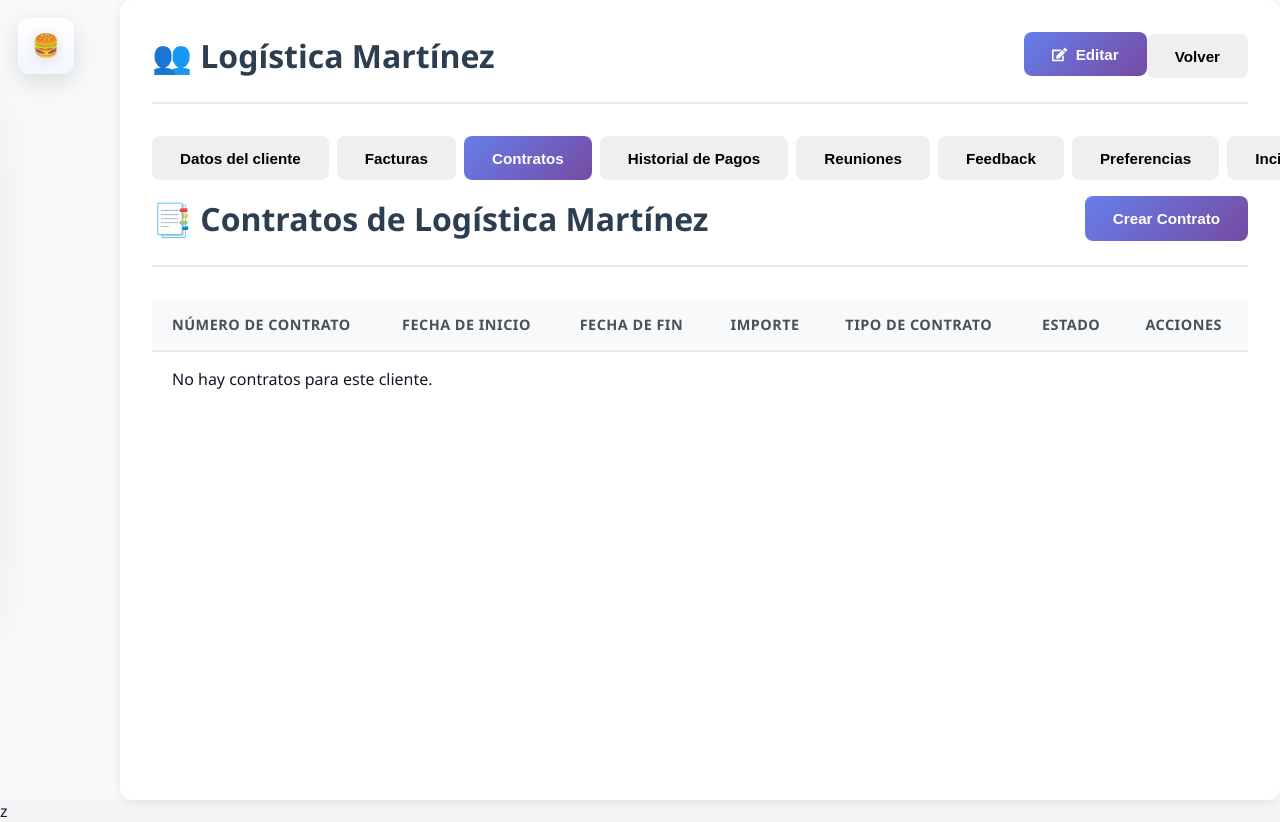
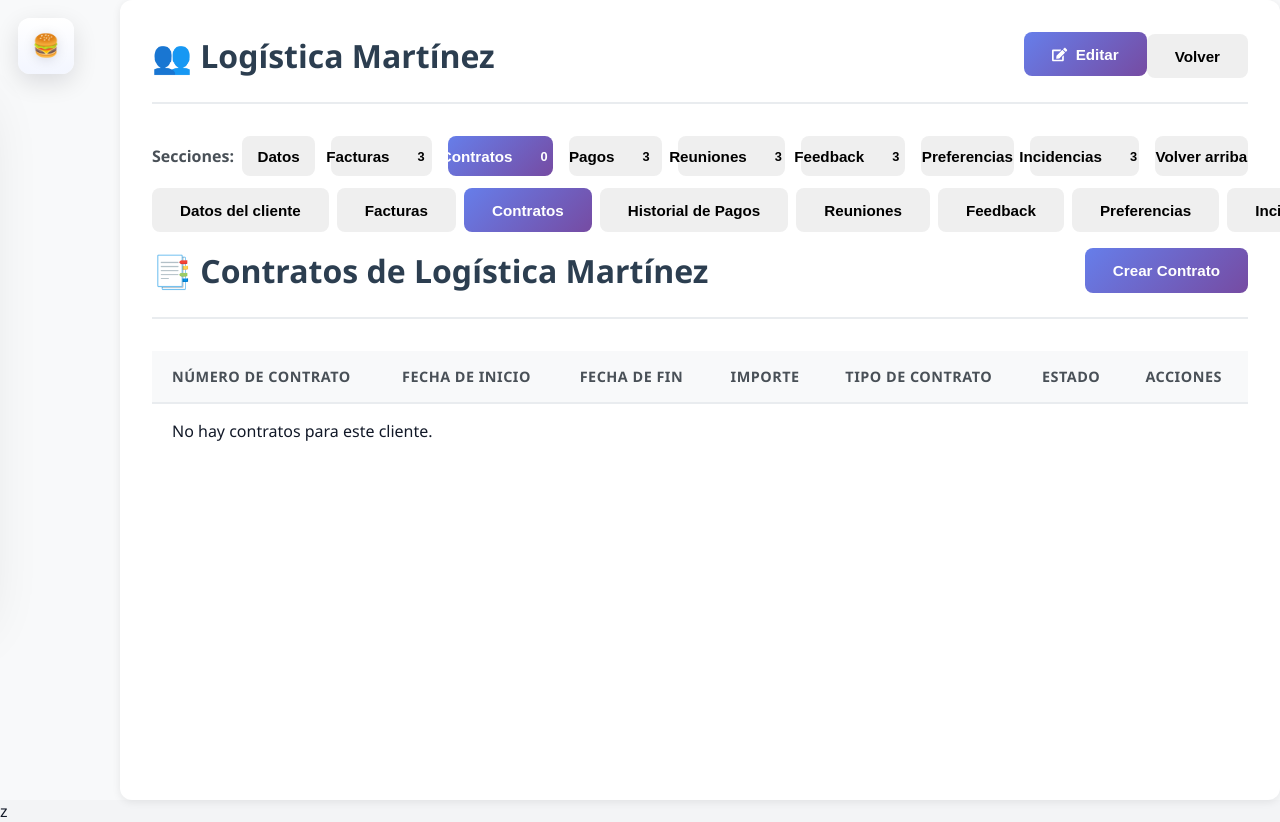
Before and after one commit to afdl59/SistemasWeb, a React (Vite) app in the folder frontend/: page /Clientes in a window 1280 px wide. Both pictures are taken after a click on the button 1106 px from the left and 289 px from the top of the page. Built offline with nearby package versions, Linux system fonts and the light colour scheme.

Commit message:
subo de neuvo cliente porque se ha borrado

```diff
--- a/frontend/src/views/ClientesDetalle.jsx
+++ b/frontend/src/views/ClientesDetalle.jsx
@@ -312,6 +312,20 @@ export default function ClientesDetalle() {
             <button className="btn btn-primary" onClick={() => setEditing(true)}><FaEdit /> Editar</button>
             <button className="btn" onClick={() => navigate('/Clientes')}>Volver</button>
           </div>
+        </div>
+
+        {/* Resumen de secciones (navegación rápida) */}
+        <div style={{ display: 'flex', gap: 8, alignItems: 'center', margin: '12px 0' }}>
+          <strong style={{ color: '#495057' }}>Secciones:</strong>
+          <button className={`btn btn-sm ${activeTab === 'datos' ? 'btn-primary' : ''}`} onClick={() => setActiveTab('datos')}>Datos</button>
+          <button className={`btn btn-sm ${activeTab === 'facturas' ? 'btn-primary' : ''}`} onClick={() => setActiveTab('facturas')}>Facturas <span className="status-badge" style={{ marginLeft: 8 }}>{(cliente.invoices || []).length}</span></button>
+          <button className={`btn btn-sm ${activeTab === 'contratos' ? 'btn-primary' : ''}`} onClick={() => setActiveTab('contratos')}>Contratos <span className="status-badge" style={{ marginLeft: 8 }}>{(cliente.contracts || []).length}</span></button>
+          <button className={`btn btn-sm ${activeTab === 'pagos' ? 'btn-primary' : ''}`} onClick={() => setActiveTab('pagos')}>Pagos <span className="status-badge" style={{ marginLeft: 8 }}>{(cliente.payments || []).length}</span></button>
+          <button className={`btn btn-sm ${activeTab === 'reuniones' ? 'btn-primary' : ''}`} onClick={() => setActiveTab('reuniones')}>Reuniones <span className="status-badge" style={{ marginLeft: 8 }}>{(cliente.meetings || []).length}</span></button>
+          <button className={`btn btn-sm ${activeTab === 'feedback' ? 'btn-primary' : ''}`} onClick={() => setActiveTab('feedback')}>Feedback <span className="status-badge" style={{ marginLeft: 8 }}>{(cliente.feedbacks || []).length}</span></button>
+          <button className={`btn btn-sm ${activeTab === 'preferencias' ? 'btn-primary' : ''}`} onClick={() => setActiveTab('preferencias')}>Preferencias</button>
+          <button className={`btn btn-sm ${activeTab === 'incidencias' ? 'btn-primary' : ''}`} onClick={() => setActiveTab('incidencias')}>Incidencias <span className="status-badge" style={{ marginLeft: 8 }}>{(cliente.tickets || []).length}</span></button>
+          <button className={`btn btn-sm`} onClick={() => window.scrollTo({ top: 0, behavior: 'smooth' })}>Volver arriba</button>
         </div>
 
         <div className="client-detail">
```
